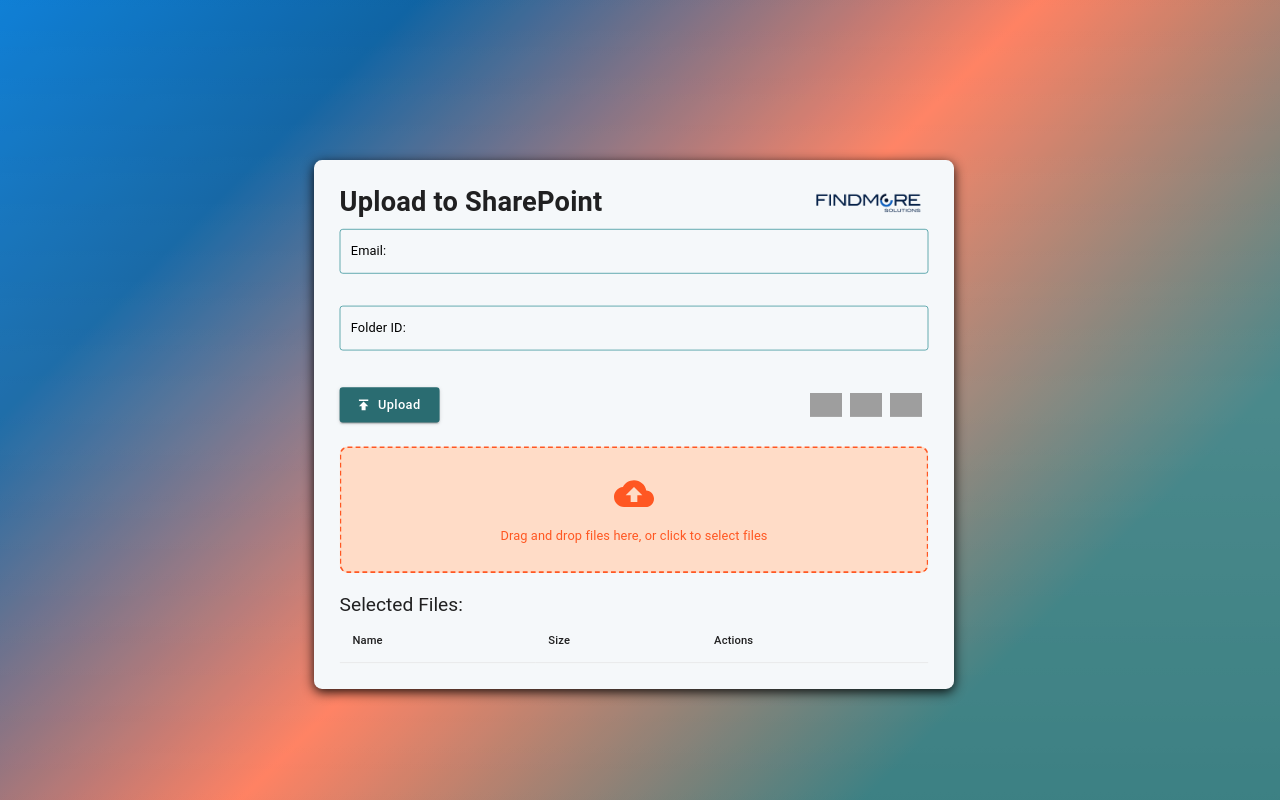
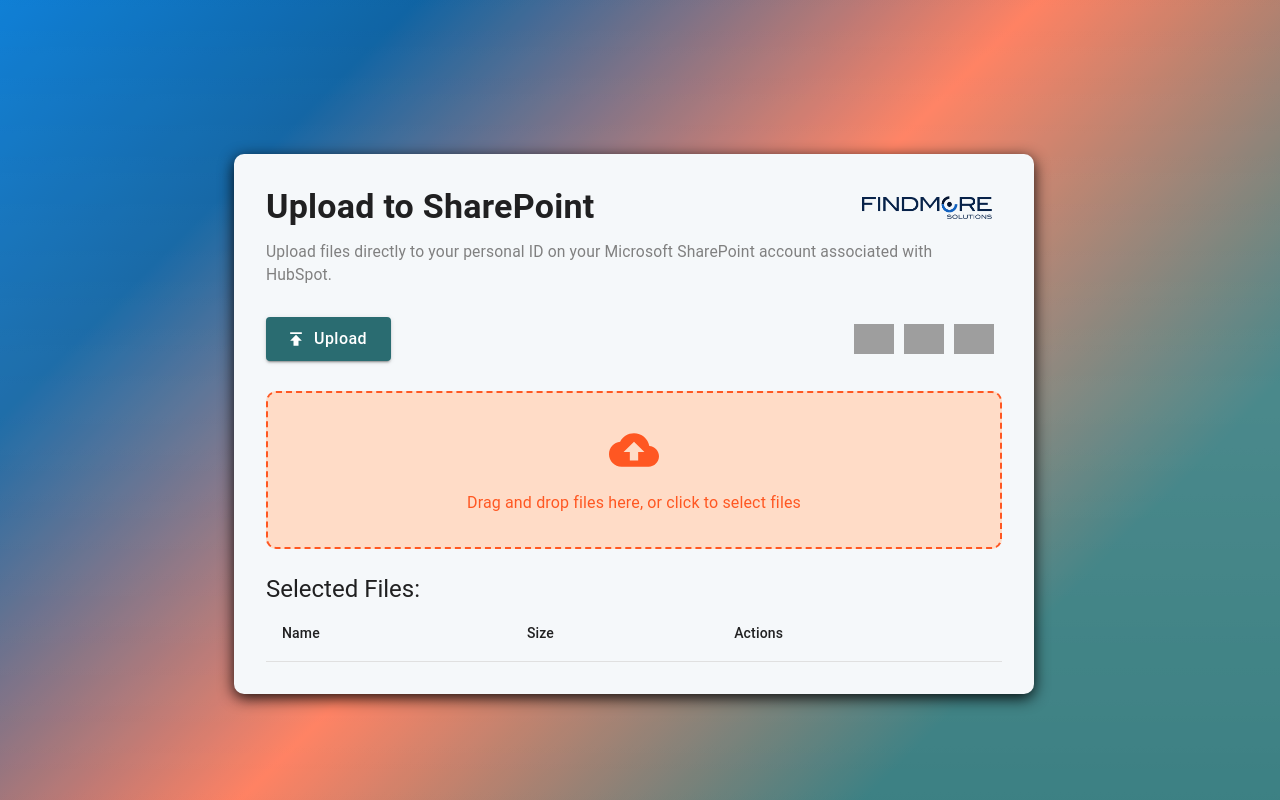
Before and after one commit to mtn28/mtn28-React-card-for-Upload-to-SharePoint, a React (Create React App) app: page / in a window 1280 px wide. Built offline with nearby package versions, Linux system fonts and the light colour scheme; grey boxes are pictures that could not be loaded.

Commit message:
passar diretamente nos parametrsde entrada para ficar associado ao id

```diff
--- a/src/App.css
+++ b/src/App.css
@@ -139,7 +139,7 @@
 }
 
 .scale-down {
-  transform: scale(0.80); /* Scale down the card to 80% of its original size */
+  transform: scale(); /* Scale down the card to 80% of its original size */
   transform-origin: center; /* Ensure the scaling is from the center */
 }
 
--- a/src/App.jsx
+++ b/src/App.jsx
@@ -2,7 +2,6 @@
 import { useDropzone } from 'react-dropzone';
 import {
   Button,
-  TextField,
   Typography,
   Container,
   Grid,
@@ -29,20 +28,8 @@
   else return `${(size / 1073741824).toFixed(2)} GB`;
 };
 
-const validateEmail = (email) => {
-  const re = /^[^\s@]+@[^\s@]+\.[^\s@]+$/;
-  return re.test(String(email).toLowerCase());
-};
-
-const validateObjectId = (id) => {
-  const re = /^[0-9A-Za-z]+$/;
-  return re.test(String(id));
-};
-
 function App() {
   const [files, setFiles] = useState([]);
-  const [email, setEmail] = useState('');
-  const [hubspotObjectId, setHubspotObjectId] = useState('');
   const [isUploading, setIsUploading] = useState(false);
   const [isButtonClicked, setIsButtonClicked] = useState(false);
   const [alert, setAlert] = useState({ open: false, severity: '', message: '' });
@@ -59,22 +46,6 @@
   const handleUpload = async () => {
     let errorMessages = [];
 
-    if (!email) {
-      errorMessages.push('Email is required.');
-    }
-
-    if (!hubspotObjectId) {
-      errorMessages.push('Folder ID is required.');
-    }
-
-    if (email && !validateEmail(email)) {
-      errorMessages.push('Invalid email address.');
-    }
-
-    if (hubspotObjectId && !validateObjectId(hubspotObjectId)) {
-      errorMessages.push('Invalid Folder ID.');
-    }
-
     if (files.length === 0) {
       errorMessages.push('No files selected for upload.');
     }
@@ -87,7 +58,7 @@
     setIsButtonClicked(true);
     setIsUploading(true);
 
-    const result = await uploadFile(files, email, hubspotObjectId, accessToken);
+    const result = await uploadFile(files, 'michael.nunes@findmore.eu', '01GPEGV54OW3MOLTIOVBCZWV5QKNYGH6HO', accessToken);
 
     if (result.success) {
       setAlert({ open: true, severity: 'success', message: 'Files uploaded successfully.' });
@@ -136,54 +107,10 @@
           </Box>
           <Grid container spacing={3}>
             <Grid item xs={12}>
-              <TextField
-                fullWidth
-                label="Email:"
-                variant="outlined"
-                value={email}
-                onChange={(e) => setEmail(e.target.value)}
-                style={textFieldStyle}
-                InputProps={{
-                  classes: {
-                    root: 'customTextFieldRoot',
-                    focused: 'customTextFieldFocused',
-                    notchedOutline: 'customNotchedOutline',
-                  },
-                }}
-                InputLabelProps={{
-                  classes: {
-                    root: 'customLabelRoot',
-                    focused: 'customLabelFocused',
-                  },
-                }}
-              />
+              <Typography variant="body1" sx={{ color: 'gray', fontSize: '0.980rem'}}>
+                Upload files directly to your personal ID on your Microsoft SharePoint account associated with HubSpot.
+              </Typography>
             </Grid>
-            <Grid item xs={12}>
-              <Box display="flex" justifyContent="space-between" alignItems="center">
-                <TextField
-                  fullWidth
-                  label="Folder ID:"
-                  variant="outlined"
-                  value={hubspotObjectId}
-                  onChange={(e) => setHubspotObjectId(e.target.value)}
-                  style={textFieldStyle}
-                  InputProps={{
-                    classes: {
-                      root: 'customTextFieldRoot',
-                      focused: 'customTextFieldFocused',
-                      notchedOutline: 'customNotchedOutline',
-                    },
-                  }}
-                  InputLabelProps={{
-                    classes: {
-                      root: 'customLabelRoot',
-                      focused: 'customLabelFocused',
-                    },
-                  }}
-                />
-              </Box>
-            </Grid>
-
             <Grid container item xs={12} style={{ display: 'flex', alignItems: 'center' }}>
               <Grid item>
                 <Box display="flex" alignItems="center">
@@ -296,10 +223,6 @@
   padding: '2rem', // Adicionado padding para melhor estética
 };
 
-const textFieldStyle = {
-  marginBottom: '1rem',
-};
-
 const dropzoneStyle = {
   border: '2px dashed #ff5722',
   borderRadius: '10px',
--- a/src/uploadFile.js
+++ b/src/uploadFile.js
@@ -43,7 +43,7 @@
       }
     } catch (error) {
       console.error('Error uploading batch:', error);
-      if (error.message.includes('Failed to festch')) {
+      if (error.message.includes('Failed to fetch')) {
         return { success: false, error: 'Authentication failed. Please log in again through the Microsoft authentication extension card.' };
       }
       return { success: false, error: 'Upload failed. Please check your email and ID.' };
```
